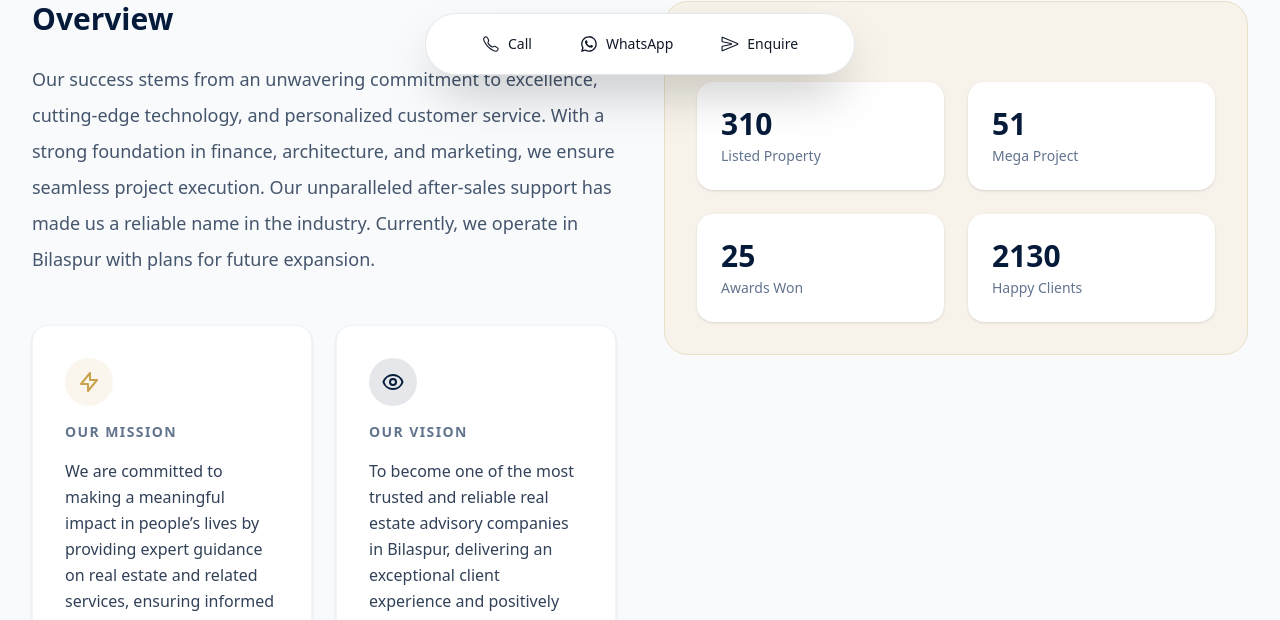
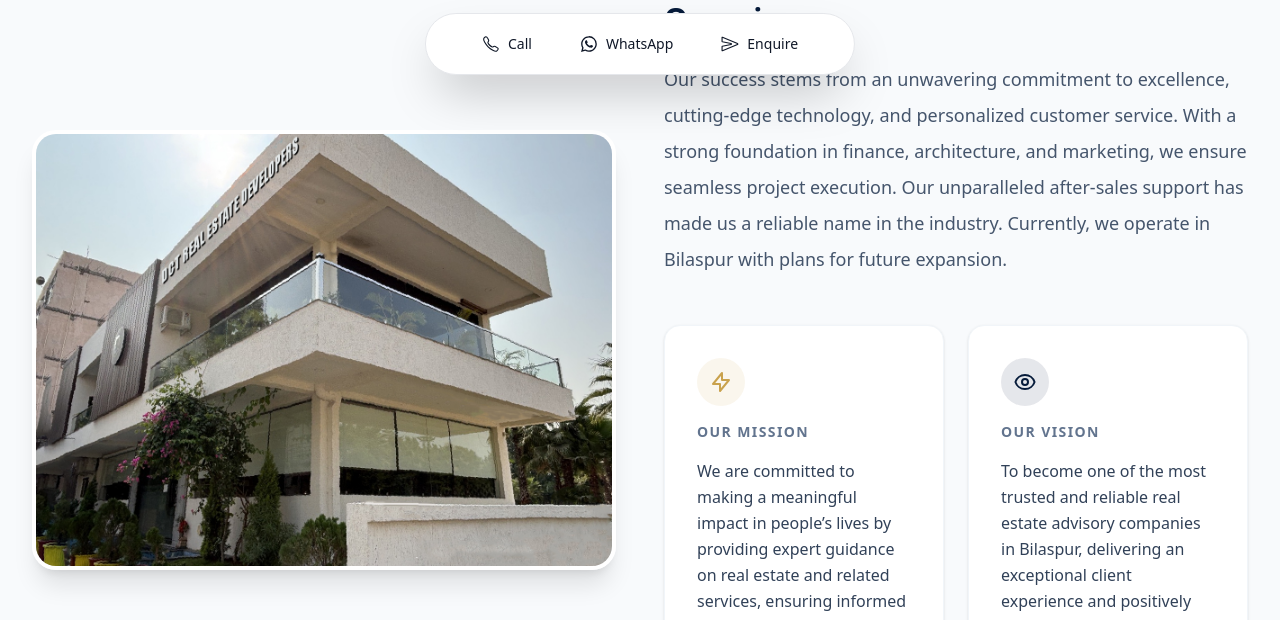
Before and after one commit to clevercroworg/dct-real-estate, a Next.js app in the folder web/: page /about in a window 1280 px wide. Shown: the part 693-1313 px from the top of the page. Built offline with nearby package versions, Linux system fonts and the light colour scheme.

Commit message:
Update About page: Use bg-4 for hero and move about.jpg to overview content

```diff
--- a/web/app/about/page.tsx
+++ b/web/app/about/page.tsx
@@ -8,12 +8,14 @@ export default function AboutPage() {
         <div className="min-h-screen">
             <main className="pt-24">
                 {/* HERO */}
+                {/* HERO */}
                 <section className="relative overflow-hidden bg-[#061B3A] text-white min-h-[60vh] flex items-center">
                     {/* Animated Background Slider */}
                     <div className="absolute inset-0 z-0">
                         <div className="absolute inset-0 bg-black/60 z-10"></div>
                         <div className="absolute inset-0 animate-slideshow">
-                            <div className="absolute inset-0 bg-[url('/images/about/about.jpg')] bg-cover bg-center animate-zoom-fade"></div>
+                            {/* User requested 'bg-4' from 'background' folder. Using assumed path. */}
+                            <div className="absolute inset-0 bg-[url('/images/background/bg-4.jpg')] bg-cover bg-center animate-zoom-fade"></div>
                         </div>
                     </div>
 
@@ -35,7 +37,16 @@ export default function AboutPage() {
 
                 {/* OVERVIEW */}
                 <section className="py-20 bg-slate-50">
-                    <div className="max-w-7xl mx-auto px-6 lg:px-8 grid lg:grid-cols-2 gap-12 items-start">
+                    <div className="max-w-7xl mx-auto px-6 lg:px-8 grid lg:grid-cols-2 gap-12 items-center">
+                        <div className="relative rounded-3xl overflow-hidden shadow-xl border-4 border-white group">
+                            {/* Added about.jpg here as requested */}
+                            <img
+                                src="/images/about/about.jpg"
+                                alt="About DCT Real Estate"
+                                className="w-full h-auto object-cover transform group-hover:scale-105 transition-transform duration-700"
+                            />
+                        </div>
+
                         <div>
                             <h2 className="font-heading text-3xl font-bold text-brand-blue">Overview</h2>
                             <p className="text-slate-600 mt-6 leading-loose text-lg">
```
